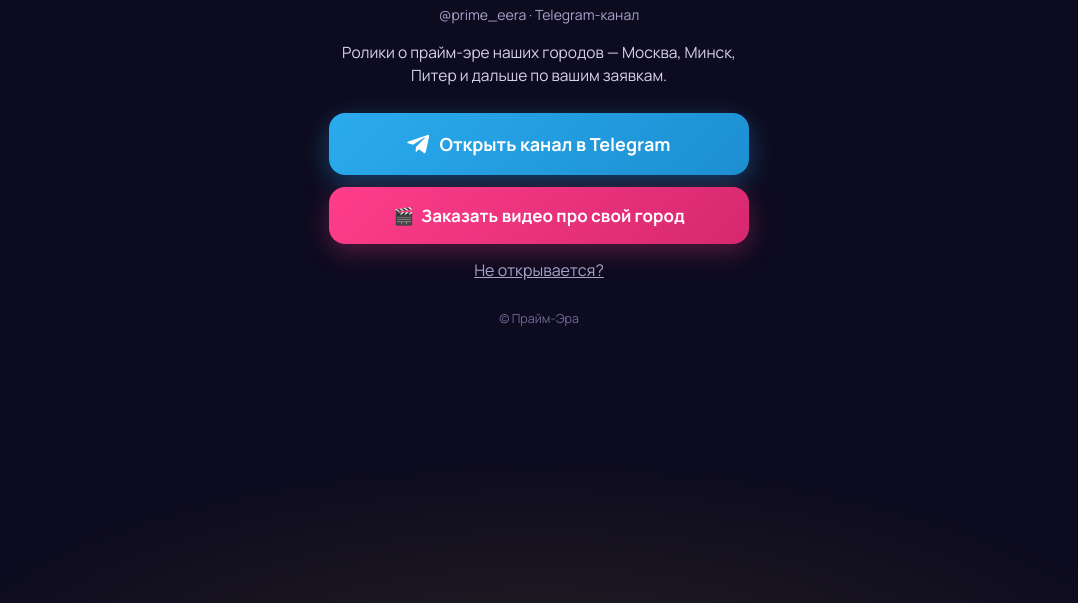
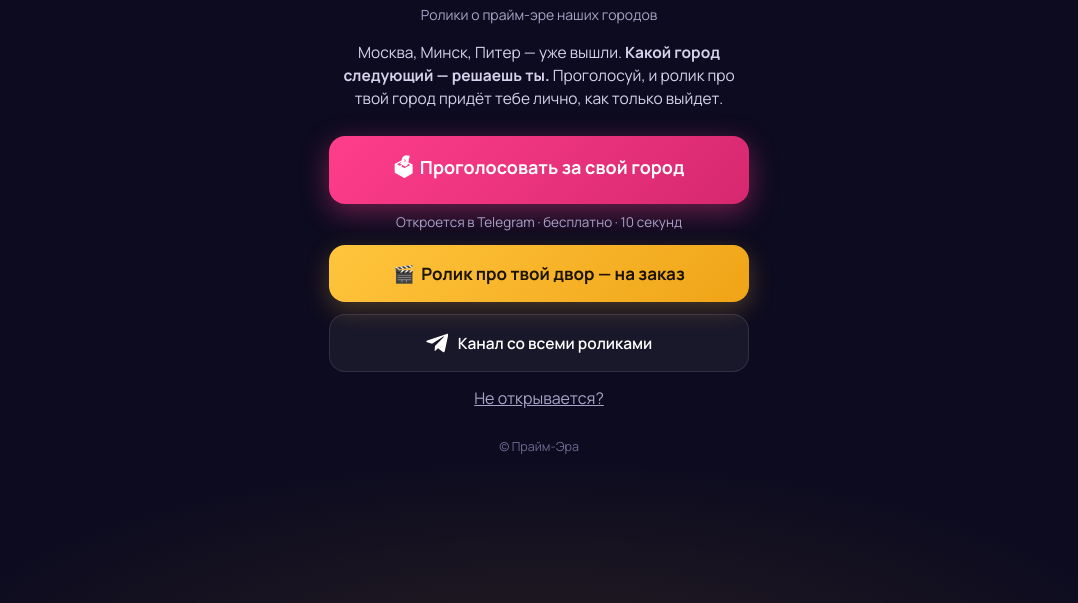
Before and after one commit to prime-eera/prime-eera.github.io, a plain HTML site: page index.html in a window 1280 px wide. Shown: the part 197-800 px from the top of the page, without its empty margins (101-1179 px from the left). Drawn offline with Linux system fonts and the light colour scheme; a web font is replaced by a local one.

Commit message:
Update index.html

```diff
--- a/index.html
+++ b/index.html
@@ -3,10 +3,10 @@
 <head>
 <meta charset="utf-8">
 <meta name="viewport" content="width=device-width, initial-scale=1, viewport-fit=cover">
-<title>Прайм-Эра — Telegram-канал</title>
-<meta name="description" content="Ролики о прайм-эре наших городов — Москва, Минск, Питер и дальше по вашим заявкам.">
-<meta property="og:title" content="Прайм-Эра">
-<meta property="og:description" content="Ролики о прайм-эре наших городов — Москва, Минск, Питер и дальше по вашим заявкам.">
+<title>Прайм-Эра — голосуй за свой город</title>
+<meta name="description" content="Ролики о прайм-эре наших городов. Выбирай, какой город снимем следующим, — ролик придёт тебе лично.">
+<meta property="og:title" content="Прайм-Эра — голосуй за свой город">
+<meta property="og:description" content="Ролики о прайм-эре наших городов. Выбирай, какой город снимем следующим, — ролик придёт тебе лично.">
 <meta property="og:image" content="avatar.jpg">
 <meta name="theme-color" content="#0d0b1f">
 <link rel="icon" href="avatar.jpg">
@@ -45,6 +45,10 @@
   .btn-main{background:linear-gradient(135deg,#2aabee,#1c8fd1);box-shadow:0 8px 28px rgba(42,171,238,.35);font-size:18px;padding:19px 20px}
   .btn-sec{background:var(--card);border:1px solid var(--line);font-weight:600;font-size:15.5px;margin-top:10px}
   .btn-bot{background:linear-gradient(135deg,var(--pink),#d6286f);box-shadow:0 8px 24px rgba(255,61,139,.28);margin-top:12px}
+  .btn-vote{background:linear-gradient(135deg,var(--pink),#d6286f);box-shadow:0 8px 28px rgba(255,61,139,.4);font-size:18px;padding:19px 20px}
+  .btn-order{background:linear-gradient(135deg,#ffc53d,#f0a417);color:#1a1300;box-shadow:0 8px 24px rgba(255,197,61,.25);margin-top:12px}
+  .btn-channel{background:var(--card);border:1px solid var(--line);font-weight:600;font-size:15.5px;margin-top:12px}
+  .under{color:var(--muted);font-size:13.5px;margin-top:8px}
 
   .hint{display:none;text-align:left;background:rgba(255,197,61,.08);border:1px solid rgba(255,197,61,.35);
     border-radius:16px;padding:14px 16px;margin-bottom:16px;font-size:14.5px}
@@ -77,33 +81,38 @@
 <main>
   <img class="avatar" src="avatar.jpg" alt="Прайм-Эра" width="112" height="112">
   <h1>Прайм-<span class="e">Эра</span></h1>
-  <div class="handle">@prime_eera · Telegram-канал</div>
-  <p class="desc">Ролики о прайм-эре наших городов — Москва, Минск, Питер и дальше по вашим заявкам.</p>
+  <div class="handle">Ролики о прайм-эре наших городов</div>
+  <p class="desc">Москва, Минск, Питер — уже вышли. <b>Какой город следующий — решаешь ты.</b> Проголосуй, и ролик про твой город придёт тебе лично, как только выйдет.</p>
 
   <div class="hint" id="hint">
     Похоже, ты открыл ссылку внутри <b id="appname">приложения</b> — там Telegram иногда не запускается.<br>
     Если кнопка не сработает: нажми <b>⋯</b> или <b>⋮</b> в углу экрана → <b>«Открыть в браузере»</b>.
   </div>
 
-  <a class="btn btn-main" id="open" href="https://t.me/prime_eera">
-    <svg viewBox="0 0 24 24" fill="currentColor" aria-hidden="true"><path d="M9.8 15.3l-.4 5.4c.6 0 .8-.2 1.1-.5l2.6-2.5 5.4 4c1 .5 1.7.3 2-.9l3.6-17c.3-1.5-.6-2.1-1.6-1.7L1.4 9.4c-1.4.6-1.4 1.4-.2 1.8l5.4 1.7L19 5c.6-.4 1.1-.2.7.2z"/></svg>
-    Открыть канал в Telegram
+  <a class="btn btn-vote" id="open" href="https://t.me/prime_eraa_bot?start=vote_landing">
+    🗳&nbsp; Проголосовать за свой город
+  </a>
+  <div class="under">Откроется в Telegram · бесплатно · 10 секунд</div>
+
+  <a class="btn btn-order" href="https://t.me/prime_eraa_bot?start=landing" id="bot">
+    🎬&nbsp; Ролик про твой двор — на заказ
   </a>
 
-  <a class="btn btn-bot" href="https://t.me/prime_eraa_bot" id="bot">
-    🎬&nbsp; Заказать видео про свой город
+  <a class="btn btn-channel" href="https://t.me/prime_eera" id="channel">
+    <svg viewBox="0 0 24 24" fill="currentColor" aria-hidden="true"><path d="M9.8 15.3l-.4 5.4c.6 0 .8-.2 1.1-.5l2.6-2.5 5.4 4c1 .5 1.7.3 2-.9l3.6-17c.3-1.5-.6-2.1-1.6-1.7L1.4 9.4c-1.4.6-1.4 1.4-.2 1.8l5.4 1.7L19 5c.6-.4 1.1-.2.7.2z"/></svg>
+    Канал со всеми роликами
   </a>
 
   <div class="help" id="help">
     <h2>Не открылось? Попробуй так:</h2>
     <ol>
       <li>На iPhone в TikTok/Instagram нажми «Открыть в Safari» — оттуда Telegram открывается.</li>
-      <li>Или скопируй ссылку, открой Telegram и вставь её в поиск. Можно просто найти <b>@prime_eera</b>.</li>
+      <li>Или открой Telegram и найди в поиске бота <b>@prime_eraa_bot</b> — нажми «Старт» и «🗳 Голосовать за город».</li>
       <li>Если Telegram ещё не установлен — скачай его, это бесплатно.</li>
     </ol>
     <a class="btn btn-sec btn-safari" id="safari" href="#" style="display:none">🧭&nbsp; Открыть в Safari</a>
-    <a class="btn btn-sec" id="web" href="https://t.me/prime_eera" target="_blank" rel="noopener">Открыть через сайт t.me</a>
-    <button class="btn btn-sec" id="copy" type="button">Скопировать ссылку на канал</button>
+    <a class="btn btn-sec" id="web" href="https://t.me/prime_eraa_bot?start=vote_landing" target="_blank" rel="noopener">Открыть через сайт t.me</a>
+    <button class="btn btn-sec" id="copy" type="button">Скопировать ссылку</button>
     <a class="btn btn-sec" id="dl" href="https://telegram.org/apps" target="_blank" rel="noopener">Скачать Telegram</a>
   </div>
 
@@ -121,8 +130,10 @@
 <script>
 (function(){
   var CHANNEL = 'prime_eera';
-  var WEB = 'https://t.me/' + CHANNEL;
-  var TG  = 'tg://resolve?domain=' + CHANNEL;
+  var BOT = 'prime_eraa_bot';
+  var VOTE_START = 'vote_landing';   // метка: в боте /stats покажет, сколько пришло со страницы
+  var ORDER_START = 'landing';
+  var WEB = 'https://t.me/' + BOT + '?start=' + VOTE_START;
   var ua = navigator.userAgent || '';
   var isAndroid = /Android/i.test(ua);
   var isIOS = /iPhone|iPad|iPod/i.test(ua) || (navigator.platform === 'MacIntel' && navigator.maxTouchPoints > 1);
@@ -174,13 +185,15 @@
 
 
   // Главная кнопка: открываем приложение напрямую, минуя сайт t.me
-  function openApp(domain, e){
+  function openApp(domain, start, e){
     if (!isMobile) return; // на компьютере обычная ссылка t.me работает лучше
     e.preventDefault();
-    var direct = 'tg://resolve?domain=' + domain;
+    var q = 'resolve?domain=' + domain + (start ? '&start=' + start : '');
+    var web = 'https://t.me/' + domain + (start ? '?start=' + start : '');
+    var direct = 'tg://' + q;
     if (isAndroid && inApp){
       // В Android-приложениях соцсетей intent:// вырывается из встроенного браузера
-      direct = 'intent://resolve?domain=' + domain + '#Intent;scheme=tg;package=org.telegram.messenger;S.browser_fallback_url=' + encodeURIComponent('https://t.me/' + domain) + ';end';
+      direct = 'intent://' + q + '#Intent;scheme=tg;package=org.telegram.messenger;S.browser_fallback_url=' + encodeURIComponent(web) + ';end';
     }
     var left = false;
     var onHide = function(){ if (document.hidden) left = true; };
@@ -191,8 +204,9 @@
       if (!left) showHelp(); // Telegram не открылся — показываем запасные варианты
     }, 1800);
   }
-  $('open').addEventListener('click', function(e){ goal('open_channel'); openApp(CHANNEL, e); });
-  $('bot').addEventListener('click', function(e){ goal('open_bot'); openApp('prime_eraa_bot', e); });
+  $('open').addEventListener('click', function(e){ goal('open_vote'); openApp(BOT, VOTE_START, e); });
+  $('bot').addEventListener('click', function(e){ goal('open_bot'); openApp(BOT, ORDER_START, e); });
+  $('channel').addEventListener('click', function(e){ goal('open_channel'); openApp(CHANNEL, '', e); });
   $('web').addEventListener('click', function(){ goal('open_web'); });
   $('dl').addEventListener('click', function(){ goal('download'); });
 
```
